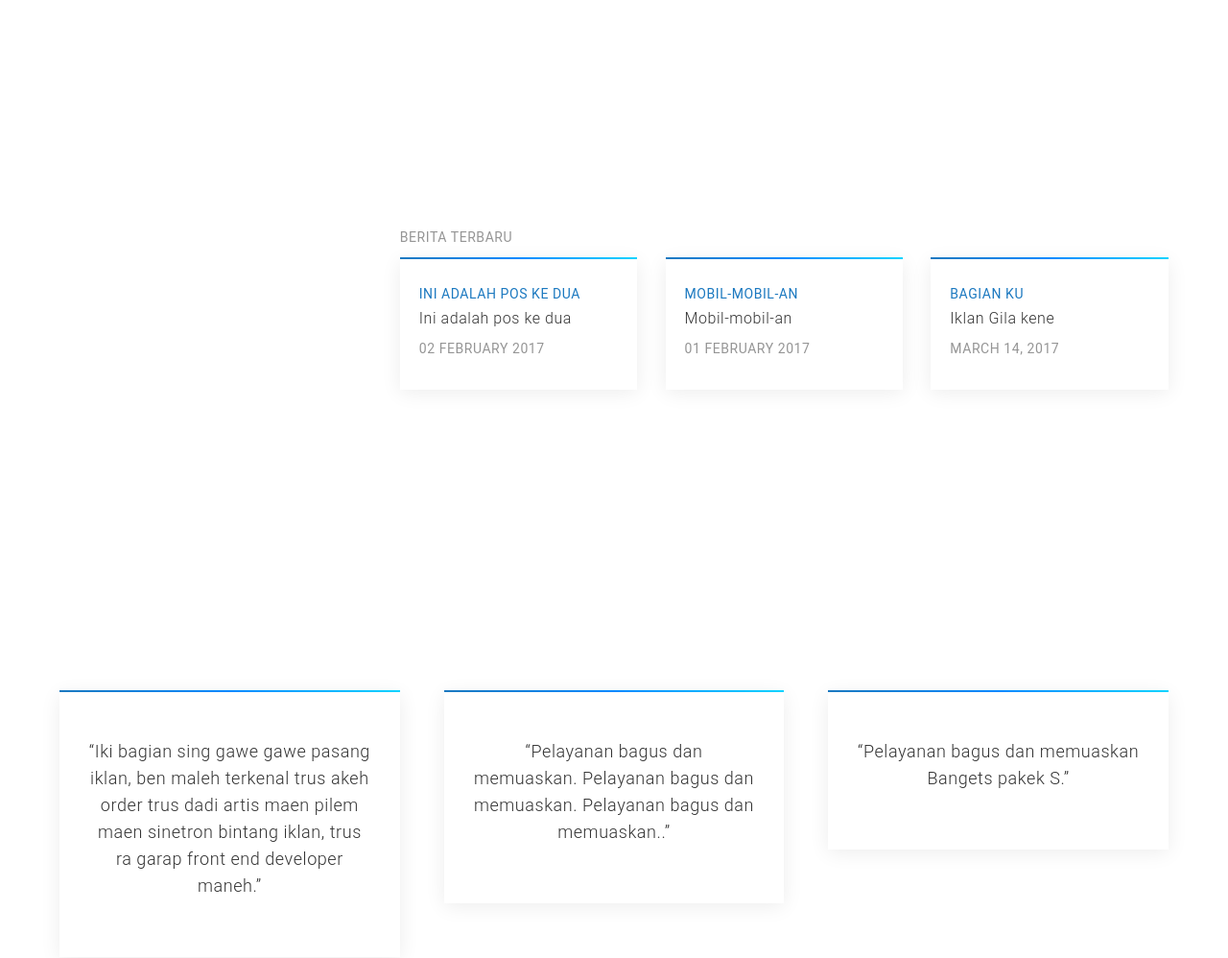
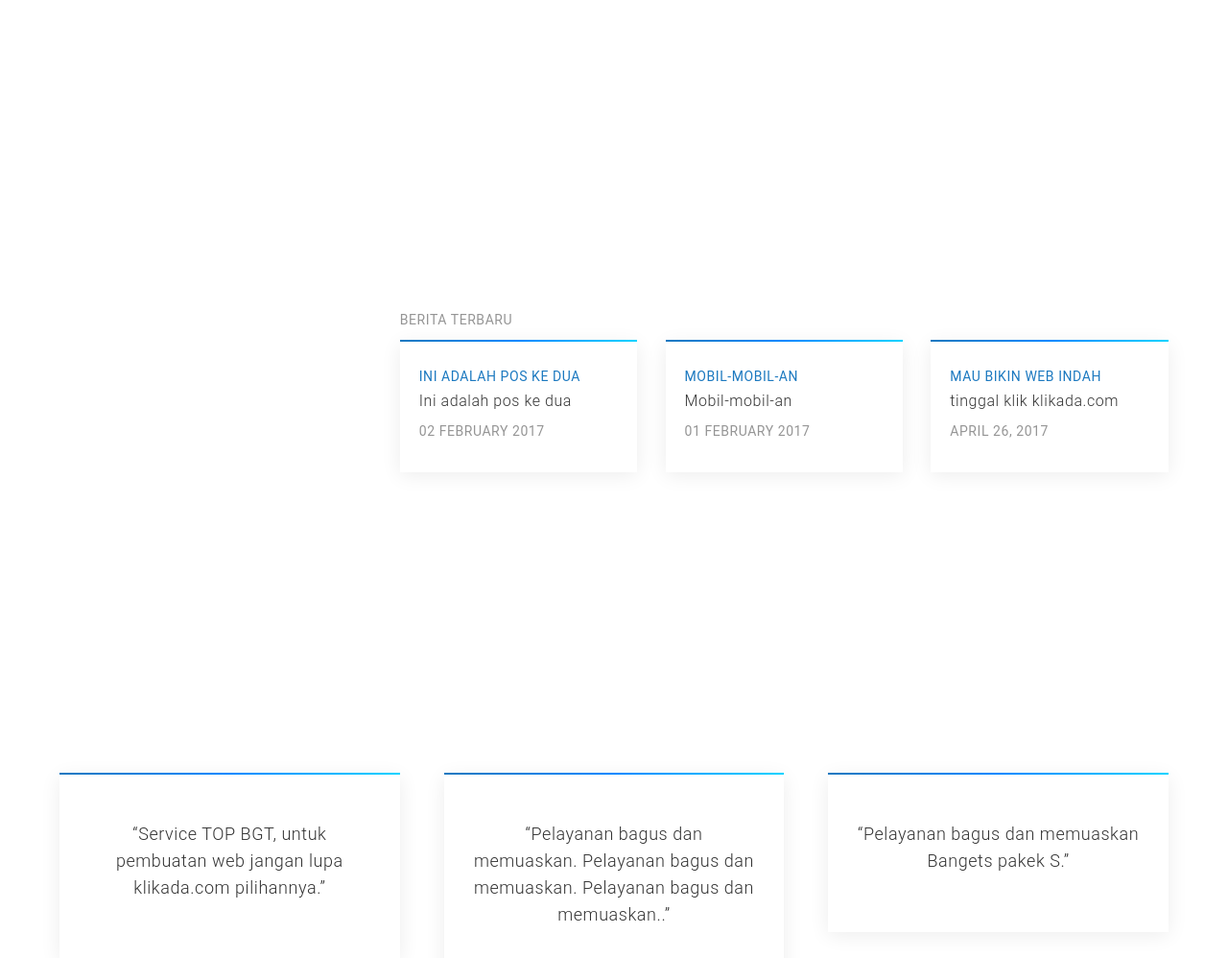
Before and after one commit to projectrbrc/projectrbrc.github.io, a Jekyll site: the page built from index.html, in a window 1280 px wide and 1400 px high, scrolled down 588 px. Shown: the top 998 px of the window at 96% size. Built offline with Jekyll 4.4.1, drawn with Linux system fonts in a browser that asks for light colours; comment, search, counter and statistics services are not loaded.

Commit message:
up date iklan dan unlistitem 10 px margin left
up date iklan dan unlistitem 10 px margin left

```diff
--- a/index.html
+++ b/index.html
@@ -50,12 +50,16 @@
       <div class="intro-container">
         <h1>Rental mobil murah berkualitas di Tulungagung.</h1>
         <p class="intro">Kami RB Trans (Roda Barokah) adalah rental mobil di Tulungagung yang berkomitmen untuk berkontribusi di bidang transportasi di Tulungagung, kualitas pelayanan adalah prioritas utama kami selain harga yang terjangkau dan bersaing dengan rental mobil sekitar,
-kami melayani:
-<br>-Rental Mobil
-<br>-Carter mobil segala jurusan
-<br>-Paket tour
-<br>-Antar jemput airport
-<br>-Antar jemput dalam/ luar kota. <br>Kelancaran dan kenyamanan perjalanan anda adalah tujuan utama kami, untuk detail harga silahkan klik Harga sewa dibawah. </p>
+kami melayani:</p>
+<br>
+  <ul>
+    <li> Rental Mobil</li>
+    <li> Carter mobil segala jurusan</li>
+    <li> Paket tour</li>
+    <li> Antar jemput airport </li>
+    <li> Antar jemput dalam/ luar kota.</li>
+  </ul>
+  <br><p class="intro">Kelancaran dan kenyamanan perjalanan anda adalah tujuan utama kami, untuk detail harga silahkan klik Harga sewa dibawah.</p>
         <a class="button" href="harga.html">
           Harga Sewa
         </a>
@@ -97,13 +101,13 @@
               <a href="https://klikada.com" class="card">
                 <div class="card-inner">
                   <div class="card-type text-label news">
-                    Bagian Ku
+                    Mau bikin web indah
                   </div>
                   <div class="card-content small">
-                    Iklan Gila kene
+                    tinggal klik klikada.com
                   </div>
                   <div class="card-date light">
-                    March 14, 2017
+                    April 26, 2017
                   </div>
                 </div>
               </a>
@@ -127,7 +131,7 @@
             <a class="card centered wired" href="https://klikada.com">
               <div class="card-inner">
                 <div class="card-content">
-                  <p>“Iki bagian sing gawe gawe pasang iklan, ben maleh terkenal trus akeh order trus dadi artis maen pilem maen sinetron bintang iklan, trus ra garap front end developer maneh.”</p>
+                  <p>“Service TOP BGT, untuk pembuatan web jangan lupa klikada.com pilihannya.”</p>
                 </div>
                   <amp-img class="card-icon"
                       noloading
```
